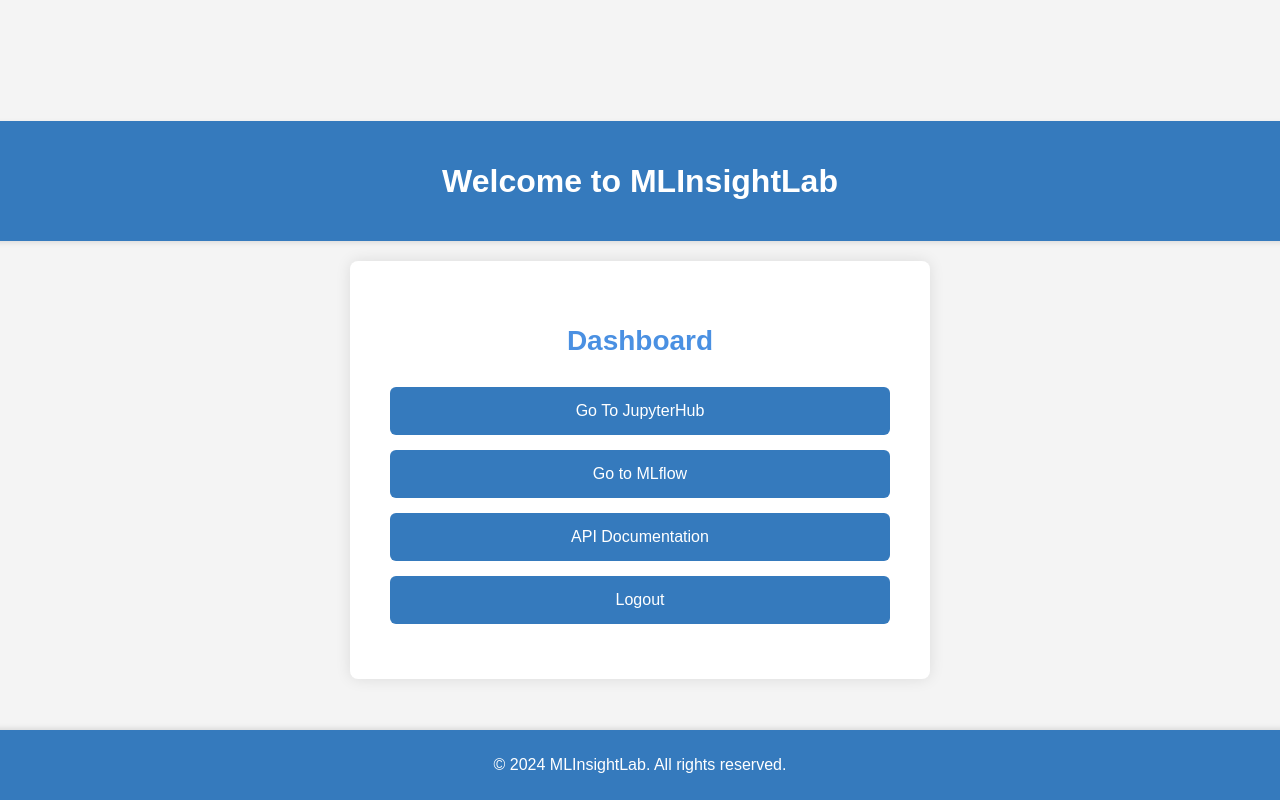
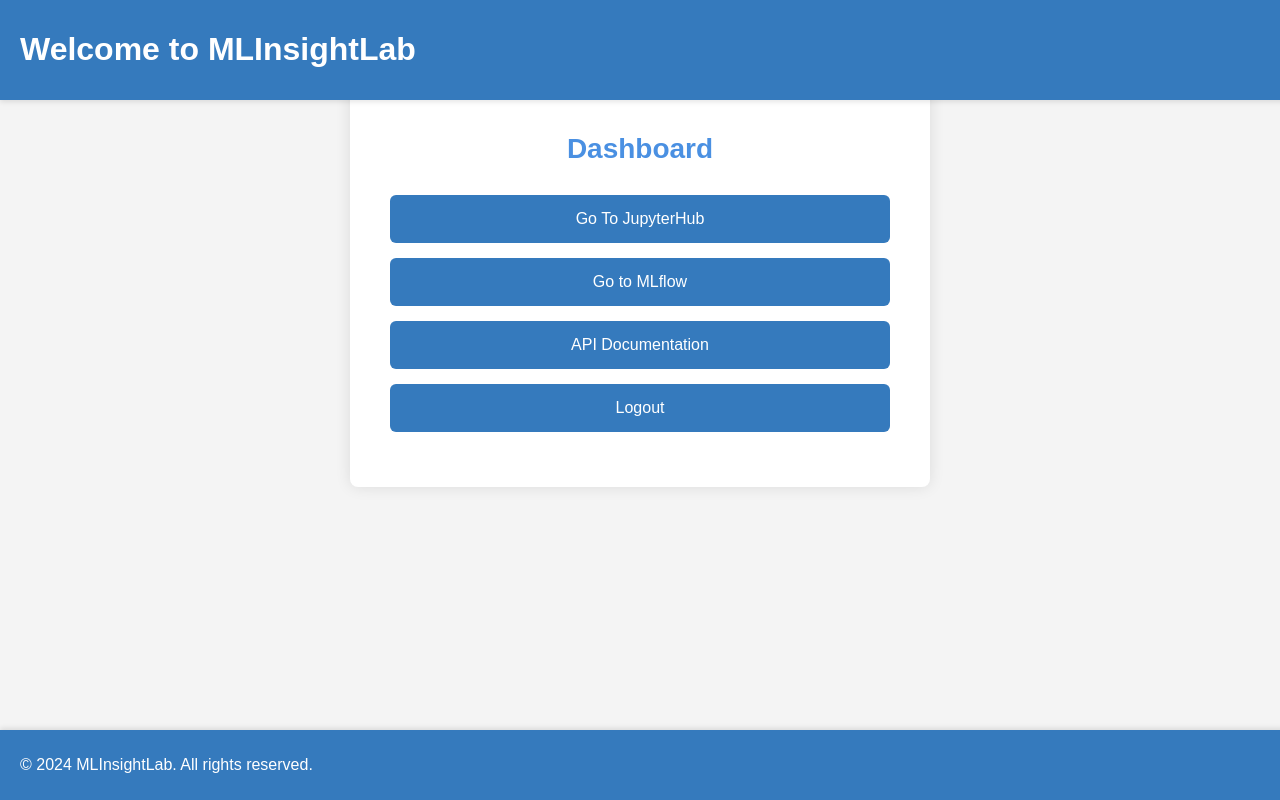
Before and after one commit to MLInsightLab/MLInsightLab, a FastAPI app: page / in a window 1280 px wide. Run offline with FastAPI, Linux system fonts and the light colour scheme; the visitor is signed in with stand-in values (Sample User, id 1).

Commit message:
updating homepage
Signed-off-by: Jacob Renn <77127228+jacobrenn@users.noreply.github.com>

```diff
--- a/mlil_ui/code/templates/home.html
+++ b/mlil_ui/code/templates/home.html
@@ -10,7 +10,6 @@
             background-color: #f4f4f4;
             display: flex;
             flex-direction: column;
-            justify-content: center;
             align-items: center;
             height: 100vh;
             margin: 0;
@@ -19,18 +18,22 @@
             width: 100%;
             background-color: #357ABD;
             color: #ffffff;
-            padding: 20px;
-            text-align: center;
+            padding: 10px 20px;
+            text-align: left;
             box-shadow: 0 2px 5px rgba(0, 0, 0, 0.1);
+            position: fixed;
+            top: 0;
+            left: 0;
         }
         footer {
             width: 100%;
             background-color: #357ABD;
             color: #ffffff;
-            padding: 10px;
-            text-align: center;
+            padding: 10px 20px;
+            text-align: left;
             position: fixed;
             bottom: 0;
+            left: 0;
             box-shadow: 0 -2px 5px rgba(0, 0, 0, 0.1);
         }
         .home-container {
@@ -40,7 +43,7 @@
             box-shadow: 0 0 15px rgba(0, 0, 0, 0.1);
             width: 500px;
             text-align: center;
-            margin-top: 20px;
+            margin-top: 70px;
         }
         .home-container h2 {
             color: #4a90e2;
```
